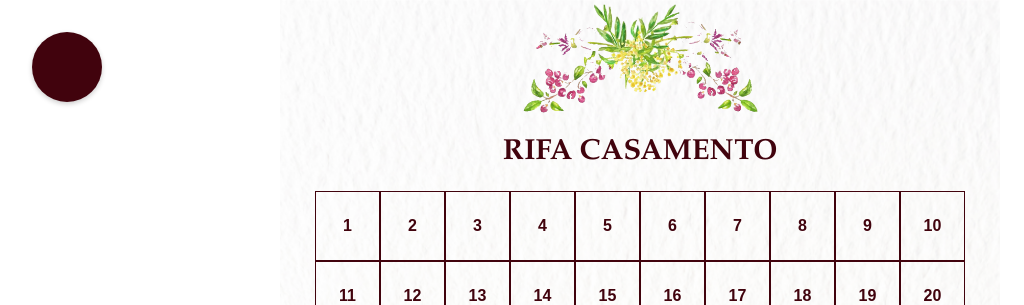
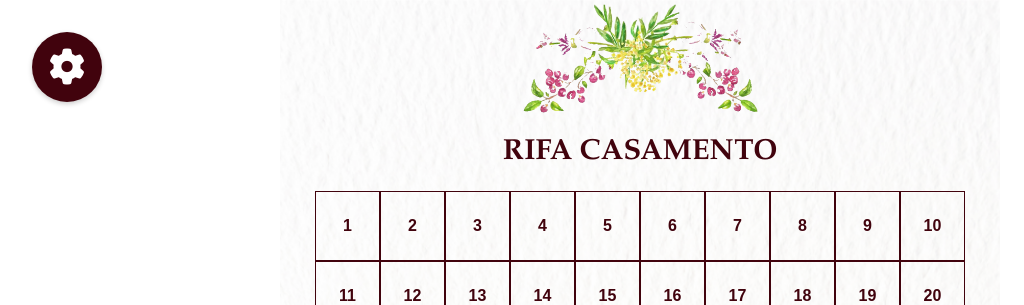
Before and after one commit to fabiomelodev/rifa, a PHP site: page /raffle.php in a window 1280 px wide. Shown: the top 305 px of the page, without its empty margins (0-1024 px from the left). Run offline with PHP 8.4, Linux system fonts and the light colour scheme; some libraries are stand-ins or nearby versions.

Commit message:
Primeiro commit

```diff
--- a/includes/header.php
+++ b/includes/header.php
@@ -11,6 +11,7 @@
         <script src="https://cdn.jsdelivr.net/npm/bootstrap@4.0.0/dist/js/bootstrap.min.js" integrity="sha384-JZR6Spejh4U02d8jOt6vLEHfe/JQGiRRSQQxSfFWpi1MquVdAyjUar5+76PVCmYl" crossorigin="anonymous"></script>
         <!-- html2canvasjs -->
         <script src="../assets/js/html2canvas.min.js"></script>
+        <link rel="stylesheet" href="https://cdnjs.cloudflare.com/ajax/libs/font-awesome/6.1.1/css/all.min.css">
         <!-- bootstrap -->
         <link rel="stylesheet" href="https://cdn.jsdelivr.net/npm/bootstrap@4.0.0/dist/css/bootstrap.min.css" integrity="sha384-Gn5384xqQ1aoWXA+058RXPxPg6fy4IWvTNh0E263XmFcJlSAwiGgFAW/dAiS6JXm" crossorigin="anonymous">
         <!-- css -->
--- a/raffle.php
+++ b/raffle.php
@@ -1,7 +1,32 @@
 <?php require( 'includes/header.php' ); ?>
 
-    <div class="l-setting">
-        <i class="fas fa-cog" style="font-size:100px"></i>
+    <div class="l-setting d-flex justify-content-center align-items-center js-setting">
+        <i class="fa-solid fa-gear u-font-size-36 u-color-folk-white"></i>
+    </div>
+
+    <div class="l-widget d-flex flex-column align-items-center js-widget">
+
+        <span class="l-widget__close js-close">
+            <i class="fa-solid fa-circle-xmark u-font-size-36 u-color-folk-white"></i>
+        </span>
+
+        <h5 class="l-widget__title u-font-weight-bold text-center text-uppercase u-color-folk-white mb-5 pb-5">
+            Setting
+        </h5>
+
+        <ul>
+            <li class="l-widget__item u-font-weight-semibold text-center text-capitalize u-font-size-36 u-color-folk-white my-3 js-screenshot">
+                screenshot
+            </li>
+
+            <li class="l-widget__item u-font-weight-semibold text-center text-capitalize u-font-size-36 u-color-folk-white my-3">
+                print
+            </li>
+
+            <li class="l-widget__item u-font-weight-semibold text-center text-capitalize u-font-size-36 u-color-folk-white my-3">
+                print
+            </li>
+        </ul>
     </div>
 
     <section class="l-raffle w-100 d-flex flex-column">
```
